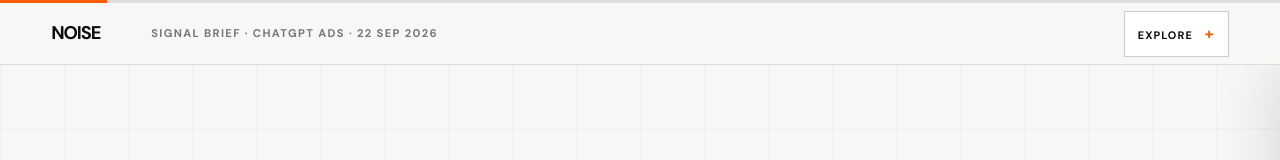
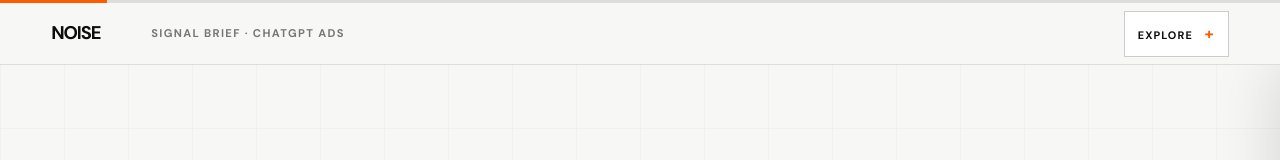
Before and after one commit to NOISEMEDIAGROUP/noise-client-reporting-template, a Next.js app: page / in a window 1280 px wide. Shown: the top 160 px of the page. Built offline with nearby package versions, Linux system fonts and the light colour scheme.

Commit message:
Remove date from deck header

```diff
--- a/app/page.tsx
+++ b/app/page.tsx
@@ -71,7 +71,7 @@ export default function Home() {
 
   return <div className="cg-deck">
     <div className="cg-progress"><i style={{ width: `${((active + 1) / slides.length) * 100}%` }} /></div>
-    <header className="cg-top"><button className="cg-logo" onClick={() => go(0)} aria-label="Start">NOISE</button><span>Signal brief · ChatGPT Ads · 22 Sep 2026</span><button className="cg-menu" onClick={() => setMenu(!menu)} aria-expanded={menu}>Explore <b>{menu ? "×" : "+"}</b></button></header>
+    <header className="cg-top"><button className="cg-logo" onClick={() => go(0)} aria-label="Start">NOISE</button><span>Signal brief · ChatGPT Ads</span><button className="cg-menu" onClick={() => setMenu(!menu)} aria-expanded={menu}>Explore <b>{menu ? "×" : "+"}</b></button></header>
     <aside className={menu ? "cg-drawer open" : "cg-drawer"}><small>Jump to</small>{slides.map((s, i) => <button className={active === i ? "active" : ""} key={s.id} onClick={() => { go(i); setMenu(false); }}><span>{String(i + 1).padStart(2, "0")}</span>{s.nav}</button>)}</aside>
     <main className="cg-story" ref={story}>
       <section className="cg-slide hero" data-slide id="start"><div className="cg-kicker"><i/>Research note · Beta product</div><h1>ChatGPT ads.<br/><em>The verified picture.</em></h1><div className="hero-grid"><p>It is a real ad platform inside ChatGPT, but the useful story is not "Google Ads in a chat box." It is a young, intent-led marketplace with unusual context signals, limited external benchmarks and fast-moving product rules.</p><button onClick={() => go(1)}>Open the verdict <b>→</b></button></div><div className="hero-strip"><span><b>12</b> evidence-led chapters</span><span><b>6</b> claims stress-tested</span><span><b>Beta</b> availability and tooling can change</span></div></section>
```
